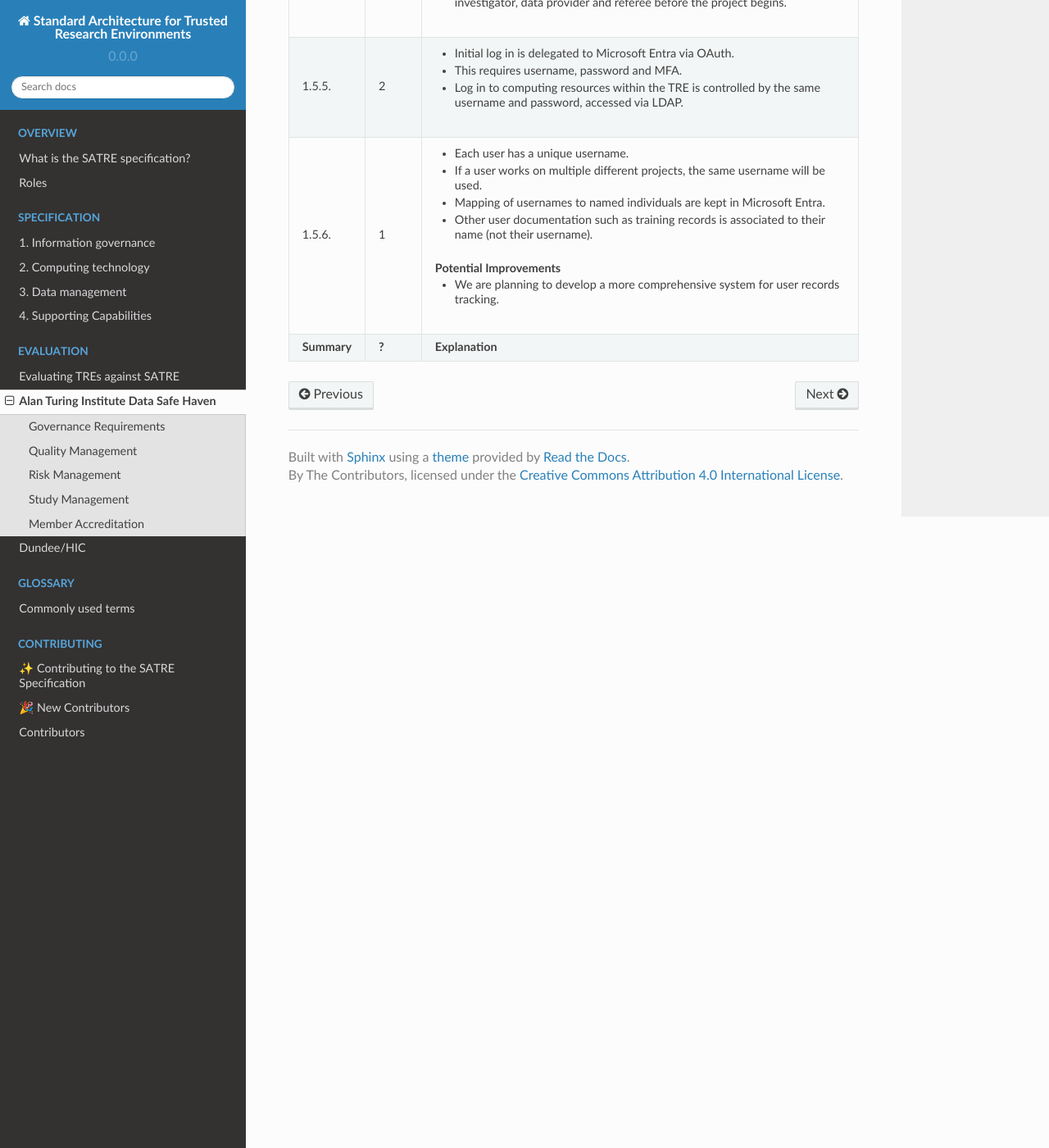
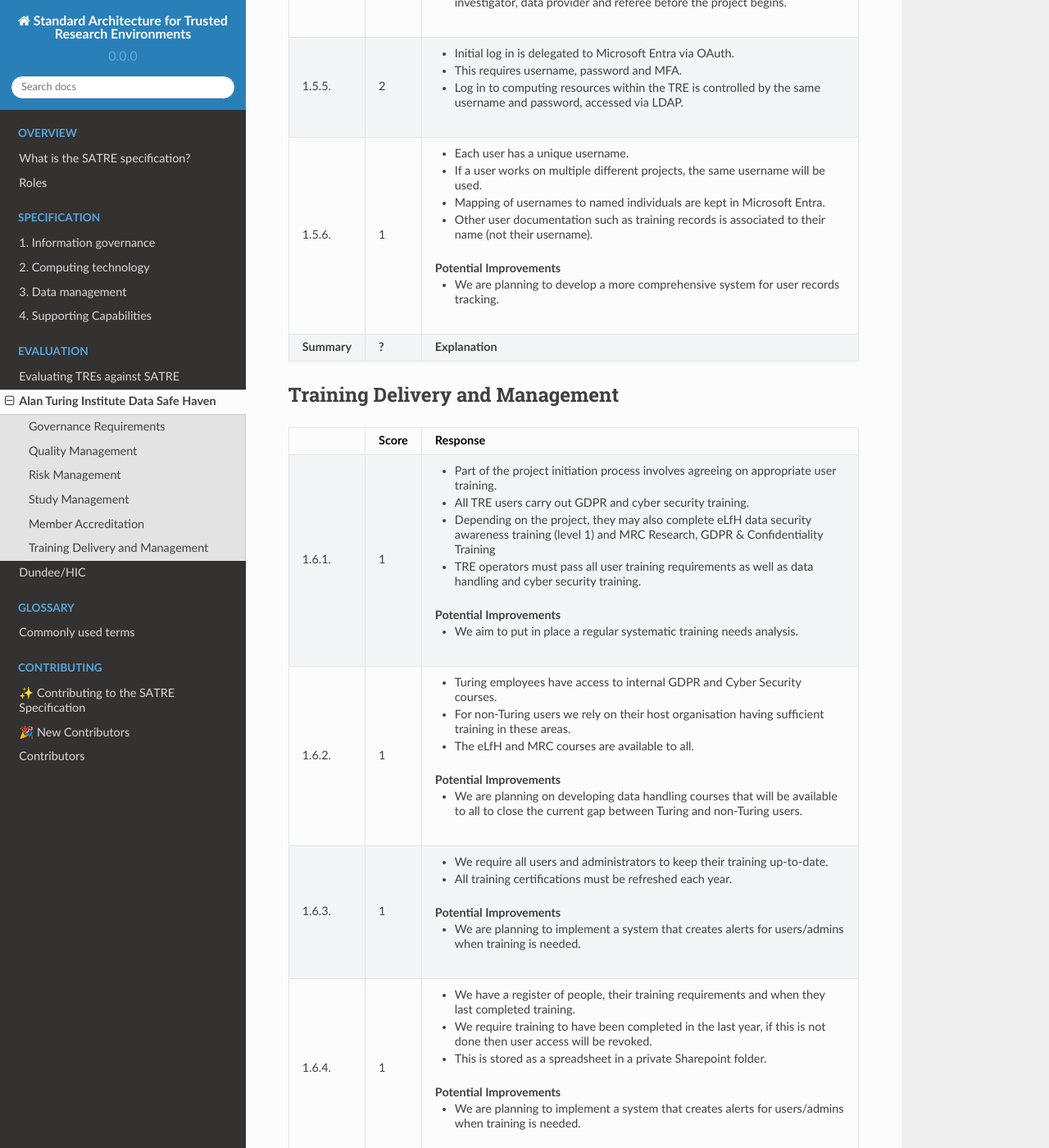
Before and after one commit to sa-tre/satre-specification, a Sphinx documentation site: the page built from docs/source/evaluations/alan_turing_institute.md, in a window 1280 px wide and 1400 px high, scrolled down 6102 px. Shown: the whole window at 82% size. Built offline with Sphinx 7.4.7 and the Read the Docs theme 2.0.0, drawn with Linux system fonts in a browser that asks for light colours; some of the changed text lies outside the part shown.

Commit message:
:memo: Answered section 1.6

````diff
--- a/docs/source/evaluations/alan_turing_institute.md
+++ b/docs/source/evaluations/alan_turing_institute.md
@@ -262,3 +262,65 @@
   - **?**
   - **Explanation**
 ```
+
+## Training Delivery and Management
+
+```{list-table}
+:header-rows: 1
+:name: tab-turing-dsh-ig-training-delivery
+
+* -
+  - Score
+  - Response
+* - 1.6.1.
+  - 1
+  - - Part of the project initiation process involves agreeing on appropriate user training.
+    - All TRE users carry out GDPR and cyber security training.
+    - Depending on the project, they may also complete eLfH data security awareness training (level 1) and MRC Research, GDPR & Confidentiality Training
+    - TRE operators must pass all user training requirements as well as data handling and cyber security training.
+    ##### Potential Improvements
+    - We aim to put in place a regular systematic training needs analysis.
+* - 1.6.2.
+  - 1
+  - - Turing employees have access to internal GDPR and Cyber Security courses.
+    - For non-Turing users we rely on their host organisation having sufficient training in these areas.
+    - The eLfH and MRC courses are available to all.
+    ##### Potential Improvements
+    - We are planning on developing data handling courses that will be available to all to close the current gap between Turing and non-Turing users.
+* - 1.6.3.
+  - 1
+  - - We require all users and administrators to keep their training up-to-date.
+    - All training certifications must be refreshed each year.
+    ##### Potential Improvements
+    - We are planning to implement a system that creates alerts for users/admins when training is needed.
+* - 1.6.4.
+  - 1
+  - - We have a register of people, their training requirements and when they last completed training.
+    - We require training to have been completed in the last year, if this is not done then user access will be revoked.
+    - This is stored as a spreadsheet in a private Sharepoint folder.
+    ##### Potential Improvements
+    - We are planning to implement a system that creates alerts for users/admins when training is needed.
+* - 1.6.5.
+  - 2
+  - - We trust certifications provided by Turing's university and commercial partners.
+* - 1.6.6.
+  - 1
+  - - We currently use third-party training platforms.
+    - Not all training is on the same platform.
+    - There are plans to integrate training into a single platform.
+    ##### Potential Improvements
+    - We do not have automated tracking of whether training is up-to-date.
+* - 1.6.7.
+  - 0
+  - - We do not currently do this, but we have plans to do so in future.
+* - 1.6.8.
+  - 0
+  - - We use third-party training courses, whose format we have not analysed for transferability and standardisation.
+* - 1.6.9.
+  - 0
+  - - We do not control the course content and are unable to maintain copies of the course materials.
+    - We have not explored whether this information is available from our training providers.
+* - **Summary**
+  - **?**
+  - **Explanation**
+```
````
